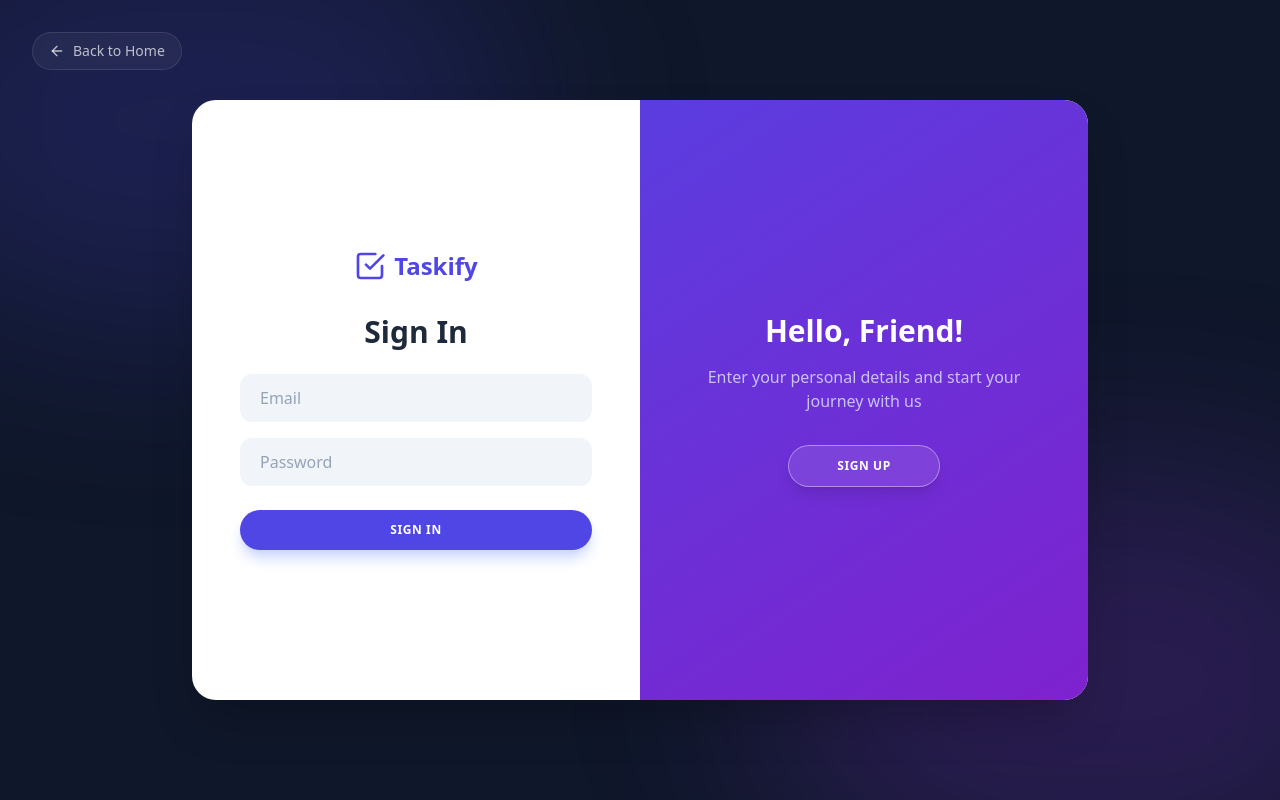
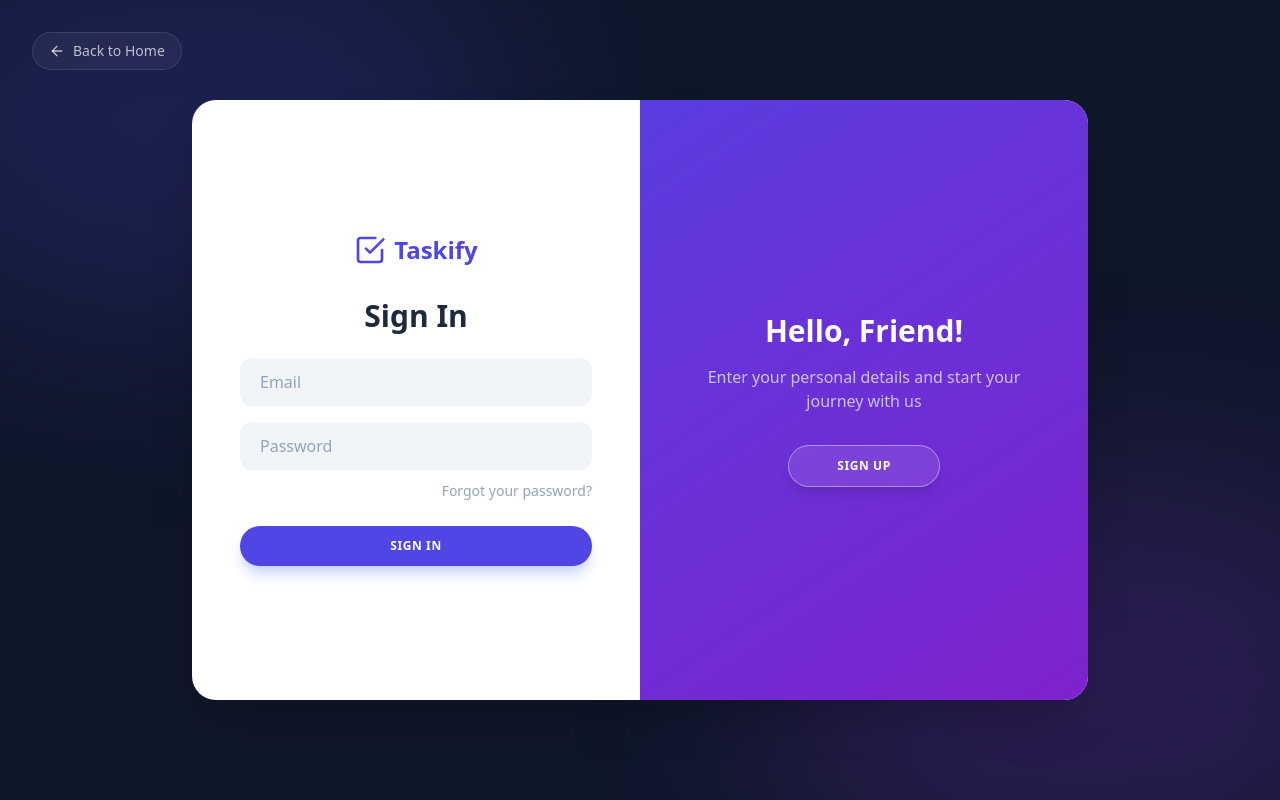
Before and after one commit to PurveshShinde/Taskify, a React (Vite) app in the folder client/: page /auth in a window 1280 px wide. Built offline with nearby package versions, Linux system fonts and the light colour scheme; no server answers.

Commit message:
feat: implement password reset functionality in AuthPage

```diff
--- a/client/src/pages/AuthPage.tsx
+++ b/client/src/pages/AuthPage.tsx
@@ -1,7 +1,6 @@
 import React, { useState, useEffect } from 'react';
 import { useSearchParams, useNavigate, Link } from 'react-router-dom';
-
-import { CheckSquare, ArrowLeft } from 'lucide-react';
+import { CheckSquare, ArrowLeft, KeyRound } from 'lucide-react'; // Added KeyRound icon
 import { api } from '../services/api';
 import { useAuth } from '../context/AuthContext';
 
@@ -21,12 +20,21 @@ const AuthPage: React.FC = () => {
   const [registerEmail, setRegisterEmail] = useState('');
   const [registerPassword, setRegisterPassword] = useState('');
 
+  // Forgot Password State
+  const [isResettingPassword, setIsResettingPassword] = useState(false);
+  const [resetEmail, setResetEmail] = useState('');
+  const [resetMessage, setResetMessage] = useState({ type: '', text: '' });
+
   const [loading, setLoading] = useState(false);
   const [error, setError] = useState('');
 
   useEffect(() => {
-    setIsSignUp(searchParams.get('mode') === 'signup');
-    setError(''); // Clear error on mode switch
+    const mode = searchParams.get('mode');
+    setIsSignUp(mode === 'signup');
+    setError('');
+    setResetMessage({ type: '', text: '' });
+    // Reset the password reset view if switching main modes
+    if (mode === 'signup') setIsResettingPassword(false);
   }, [searchParams]);
 
   const handleSubmit = async (e: React.FormEvent) => {
@@ -36,35 +44,30 @@ const AuthPage: React.FC = () => {
 
     try {
       if (isSignUp) {
-        // STRICT SIGNUP FLOW: Client-side only
+        // STRICT SIGNUP FLOW
         const { createUserWithEmailAndPassword, sendEmailVerification } = await import('firebase/auth');
-        const { auth } = await import('../config/firebase'); // Dynamic import to avoid cycles/bundling issues if any
+        const { auth } = await import('../config/firebase');
 
         const userCredential = await createUserWithEmailAndPassword(auth, registerEmail, registerPassword);
         await sendEmailVerification(userCredential.user);
 
         alert("Verification email sent to " + registerEmail + ". Please check your inbox and verify BEFORE logging in.");
-        setIsSignUp(false); // Switch to login mode
+        setIsSignUp(false);
         navigate('/auth?mode=signin');
       } else {
-        // STRICT LOGIN FLOW: Verify Email First
+        // STRICT LOGIN FLOW
         const { signInWithEmailAndPassword } = await import('firebase/auth');
         const { auth } = await import('../config/firebase');
 
         const userCredential = await signInWithEmailAndPassword(auth, loginEmail, loginPassword);
 
-        // Force refresh to get latest claim if needed, but emailVerified property is usually up to date on fresh sign in
         if (!userCredential.user.emailVerified) {
           throw new Error("Please verify your email address before logging in. Check your inbox.");
         }
 
         const idToken = await userCredential.user.getIdToken();
-
-        // Final secure step: Send to backend to get App JWT & create Shadow User
         const { user, token } = await api.auth.firebaseLogin(idToken);
 
-        // ✅ CORRECTED: We only update state. App.tsx handles the router switch.
-        // NO navigate() call here.
         login(token, user);
       }
     } catch (err: any) {
@@ -77,6 +80,29 @@ const AuthPage: React.FC = () => {
         setError('Invalid email or password.');
       } else {
         setError(err.message || 'Authentication failed');
+      }
+    } finally {
+      setLoading(false);
+    }
+  };
+
+  const handleResetPassword = async (e: React.FormEvent) => {
+    e.preventDefault();
+    setResetMessage({ type: '', text: '' });
+    setLoading(true);
+
+    try {
+      const { sendPasswordResetEmail } = await import('firebase/auth');
+      const { auth } = await import('../config/firebase');
+
+      await sendPasswordResetEmail(auth, resetEmail);
+      setResetMessage({ type: 'success', text: 'Password reset link sent! Check your email.' });
+    } catch (err: any) {
+      console.error("Reset Error:", err);
+      if (err.code === 'auth/user-not-found') {
+        setResetMessage({ type: 'error', text: 'No account found with this email.' });
+      } else {
+        setResetMessage({ type: 'error', text: 'Failed to send reset link. Try again.' });
       }
     } finally {
       setLoading(false);
@@ -114,6 +140,13 @@ const AuthPage: React.FC = () => {
             error={error}
             email={loginEmail} setEmail={setLoginEmail}
             password={loginPassword} setPassword={setLoginPassword}
+            // Props for forgot password
+            isResettingPassword={isResettingPassword}
+            setIsResettingPassword={setIsResettingPassword}
+            onResetSubmit={handleResetPassword}
+            resetEmail={resetEmail}
+            setResetEmail={setResetEmail}
+            resetMessage={resetMessage}
           />
         </div>
 
@@ -159,7 +192,59 @@ const AuthPage: React.FC = () => {
   );
 };
 
-const AuthForm = ({ mode, onSubmit, loading, error, name, setName, email, setEmail, password, setPassword }: any) => (
+// Extracted & Enhanced AuthForm to handle Reset View
+const AuthForm = ({
+  mode, onSubmit, loading, error,
+  name, setName, email, setEmail, password, setPassword,
+  // New props for reset flow
+  isResettingPassword, setIsResettingPassword, onResetSubmit, resetEmail, setResetEmail, resetMessage
+}: any) => {
+
+  // If we are in "Forgot Password" mode (only applicable for signin)
+  if (mode === 'signin' && isResettingPassword) {
+    return (
+      <form onSubmit={onResetSubmit} className="flex flex-col items-center text-center w-full max-w-sm mx-auto">
+        <div className="flex items-center gap-2 text-indigo-600 font-bold text-2xl mb-8">
+            <KeyRound className="w-8 h-8" />
+            <span>Taskify</span>
+        </div>
+        <h1 className="text-3xl font-bold mb-4 text-slate-800">Reset Password</h1>
+        <p className="text-slate-500 mb-8 text-sm">Enter your email and we'll send you a link to reset your password.</p>
+
+        <div className="w-full space-y-4 mb-6">
+            <input
+                type="email"
+                placeholder="Enter your email"
+                required
+                value={resetEmail}
+                onChange={e => setResetEmail(e.target.value)}
+                className="bg-slate-100 border-none w-full px-5 py-3 rounded-xl outline-none focus:ring-2 focus:ring-indigo-500 text-slate-900 placeholder-slate-400 font-medium"
+            />
+        </div>
+
+        {resetMessage?.text && (
+            <p className={`text-sm mb-4 font-medium py-1 px-3 rounded-full ${resetMessage.type === 'success' ? 'text-green-600 bg-green-50' : 'text-red-500 bg-red-50'}`}>
+                {resetMessage.text}
+            </p>
+        )}
+
+        <button type="submit" disabled={loading} className="bg-indigo-600 text-white px-12 py-3 rounded-full font-bold uppercase text-xs tracking-wider hover:bg-indigo-700 transition shadow-lg shadow-indigo-200 w-full mb-4">
+            {loading ? 'Sending...' : 'Send Reset Link'}
+        </button>
+
+        <button
+            type="button"
+            onClick={() => setIsResettingPassword(false)}
+            className="text-slate-500 text-xs font-bold uppercase tracking-wider hover:text-indigo-600 transition"
+        >
+            Back to Sign In
+        </button>
+      </form>
+    );
+  }
+
+  // Standard Login/Signup View
+  return (
     <form onSubmit={onSubmit} className="flex flex-col items-center text-center w-full max-w-sm mx-auto">
       <div className="flex items-center gap-2 text-indigo-600 font-bold text-2xl mb-8">
         <CheckSquare className="w-8 h-8" />
@@ -167,7 +252,7 @@ const AuthForm = ({ mode, onSubmit, loading, error, name, setName, email, setEma
       </div>
       <h1 className="text-3xl font-bold mb-6 text-slate-800">{mode === 'signin' ? 'Sign In' : 'Create Account'}</h1>
 
-    <div className="w-full space-y-4 mb-6">
+      <div className="w-full space-y-4 mb-2">
         {mode === 'signup' && (
           <input
             id="signup-name"
@@ -205,6 +290,24 @@ const AuthForm = ({ mode, onSubmit, loading, error, name, setName, email, setEma
         />
       </div>
 
+      {mode === 'signin' && (
+        <div className="w-full text-right mb-6">
+          <button
+            type="button"
+            onClick={() => {
+                setResetEmail(email); // Pre-fill email if user typed it
+                setIsResettingPassword(true);
+            }}
+            className="text-slate-400 text-sm hover:text-indigo-600 transition font-medium"
+          >
+            Forgot your password?
+          </button>
+        </div>
+      )}
+
+      {/* Spacing adjustments for SignUp since it has no forgot password link */}
+      {mode === 'signup' && <div className="mb-6"></div>}
+
       {error && <p className="text-red-500 text-sm mb-4 font-medium bg-red-50 py-1 px-3 rounded-full">{error}</p>}
 
       <button type="submit" disabled={loading} className="bg-indigo-600 text-white px-12 py-3 rounded-full font-bold uppercase text-xs tracking-wider hover:bg-indigo-700 transition shadow-lg shadow-indigo-200 w-full transform active:scale-95 duration-200 disabled:opacity-70 disabled:cursor-not-allowed">
@@ -212,5 +315,6 @@ const AuthForm = ({ mode, onSubmit, loading, error, name, setName, email, setEma
       </button>
     </form>
   );
+};
 
 export default AuthPage;
```
Lines whose indentation alone changed are shown as unchanged.
